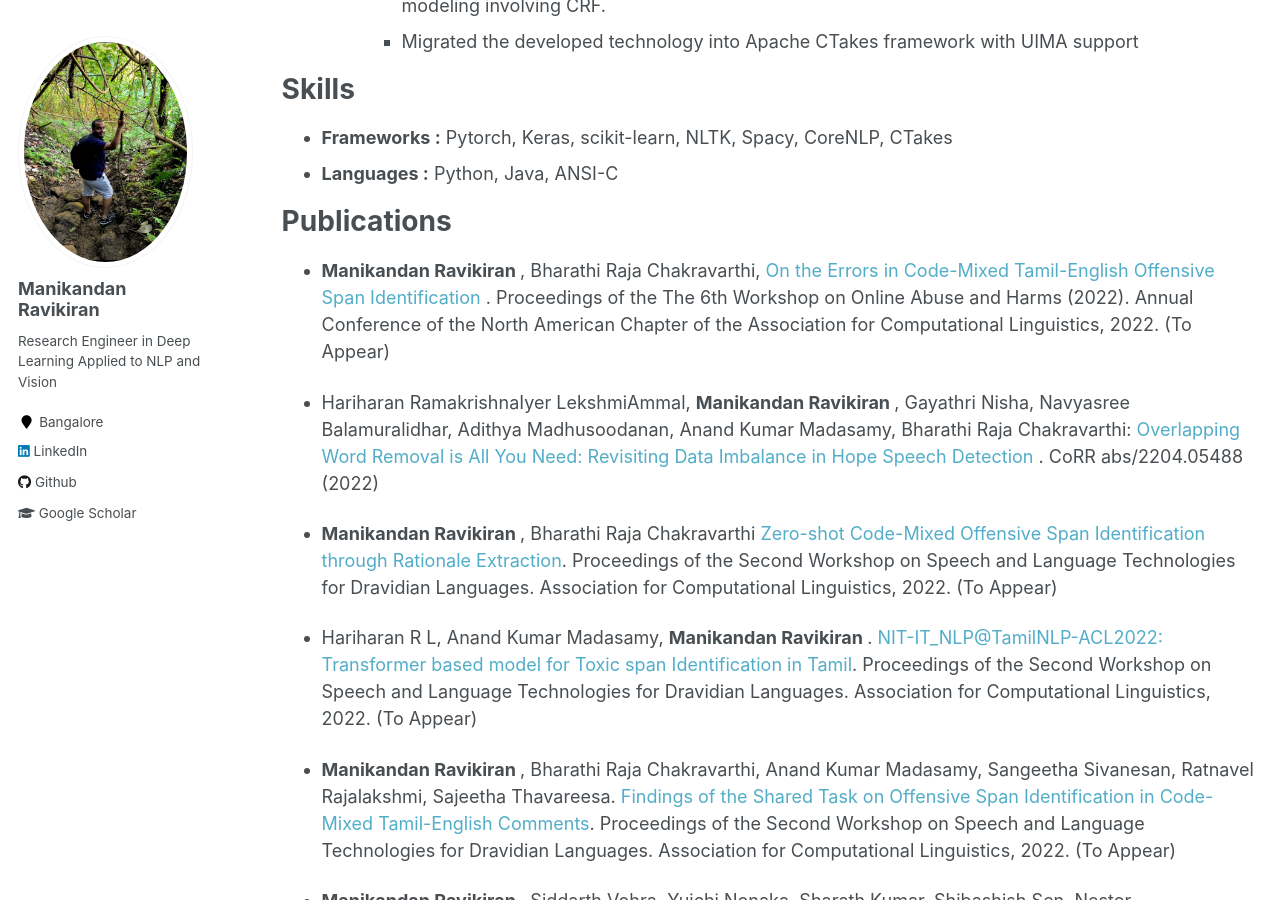
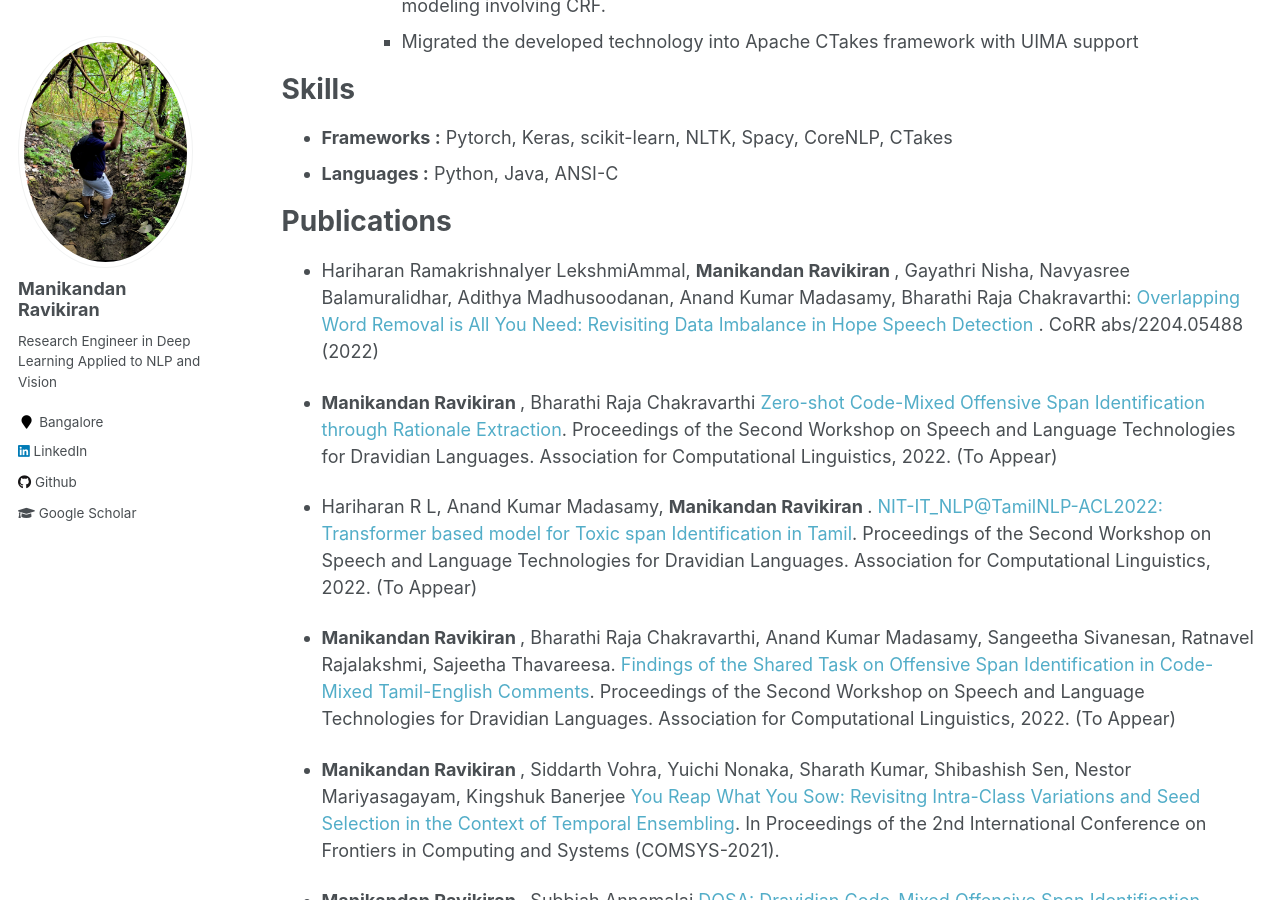
Before and after one commit to manikandan-ravikiran/manikandan-ravikiran.github.io, a Jekyll site: the page built from _pages/cv.md, in a window 1280 px wide and 900 px high, scrolled down 1909 px. Built offline with Jekyll 4.4.1, drawn with Linux system fonts in a browser that asks for light colours.

Commit message:
Updated CV

```diff
--- a/_pages/cv.md
+++ b/_pages/cv.md
@@ -63,7 +63,6 @@ Skills
 
 Publications
 ======
-*  <b> Manikandan Ravikiran </b> , Bharathi Raja Chakravarthi, <a href="https://manikandan-ravikiran.github.io/files/errors_span.pdf" style="text-decoration: none;"> On the Errors in Code-Mixed Tamil-English Offensive Span Identification </a>. Proceedings of the The 6th Workshop on Online Abuse and Harms (2022). Annual Conference of the North American Chapter of the Association for Computational Linguistics, 2022. (To Appear)
 
 * 	Hariharan RamakrishnaIyer LekshmiAmmal, <b> Manikandan Ravikiran </b>, Gayathri Nisha, Navyasree Balamuralidhar, Adithya Madhusoodanan, Anand Kumar Madasamy, Bharathi Raja Chakravarthi: <a href="https://arxiv.org/abs/2204.05488" style="text-decoration: none;"> Overlapping Word Removal is All You Need: Revisiting Data Imbalance in Hope Speech Detection </a>. CoRR abs/2204.05488 (2022)
 
```
